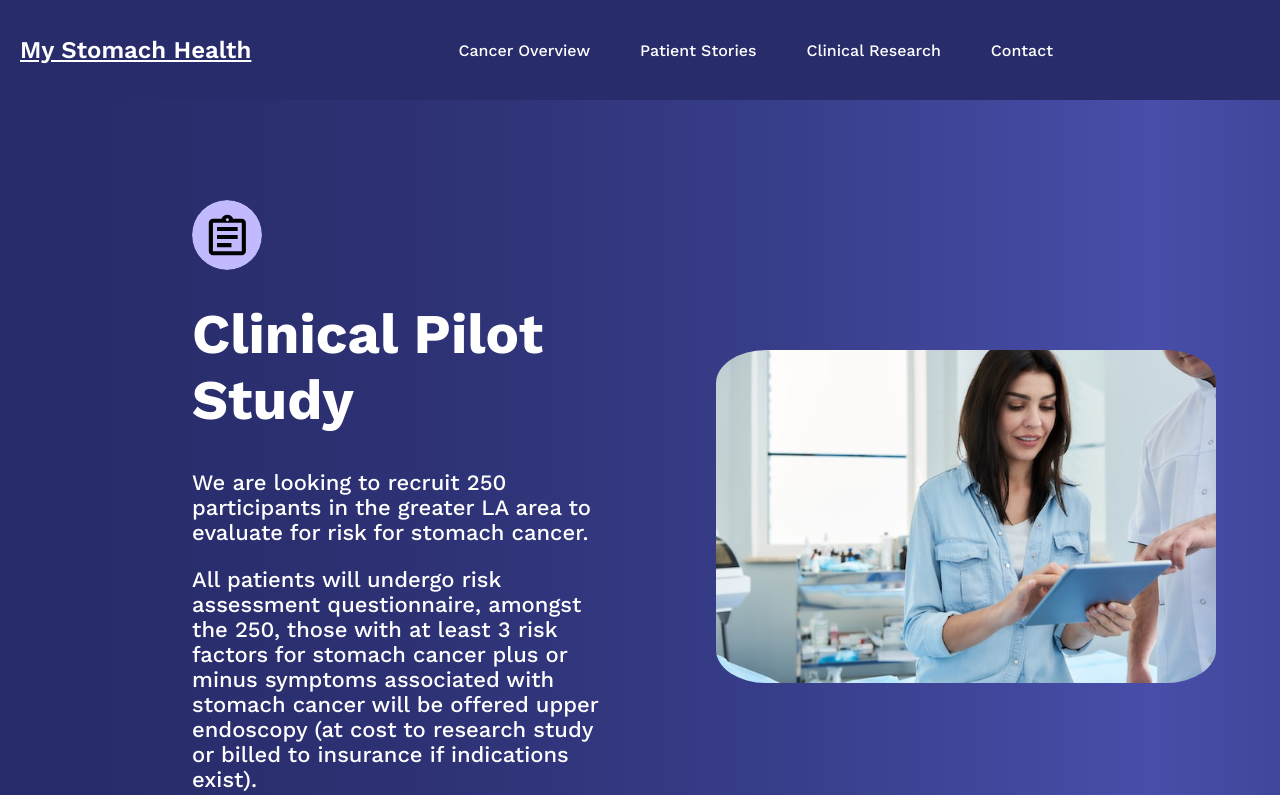
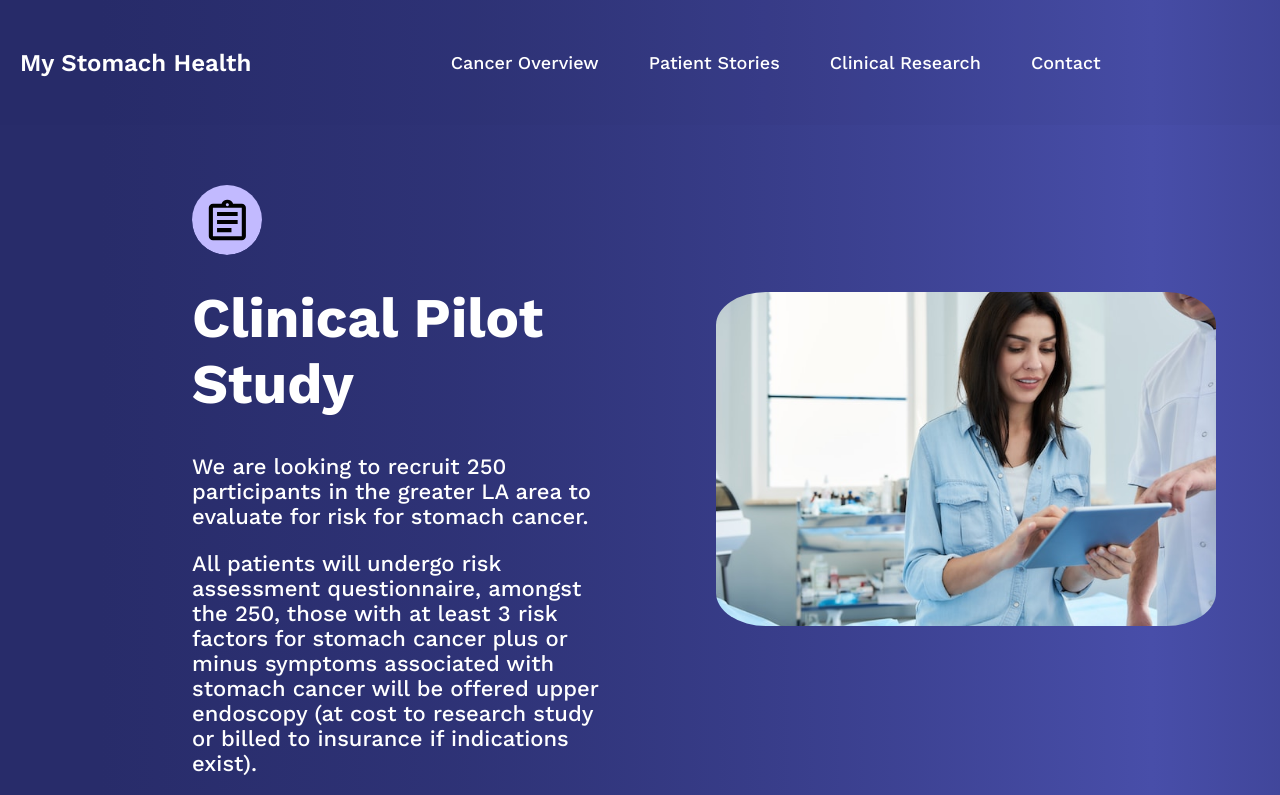
Before and after one commit to joebernal/MyStomachHealth, a plain HTML site: page clinical-research.html in a window 1280 px wide. Shown: the top 795 px of the page. Drawn offline with nearby package versions, Linux system fonts and the light colour scheme.

Commit message:
Enhanced navbar with dynamic resizing on scroll and fixed overlap issue with subsequent content

```diff
--- a/clinical-research.html
+++ b/clinical-research.html
@@ -12,6 +12,7 @@
 </head>
 
 <body class="clinical-research-page">
+    <header>
         <div class="nav-container">
             <h1><a href="index.html">My Stomach Health</a></h1>
             <div class="nav-list-wrapper">
@@ -25,6 +26,7 @@
                 </nav>
             </div>
         </div>
+    </header>
 
 
     <div class="content-wrapper">
--- a/script.js
+++ b/script.js
@@ -0,0 +1,18 @@
+// Get reference to the navbar
+var navbar = document.querySelector('.nav-container');
+
+// Listen for the scroll event
+window.addEventListener("scroll", function() {
+    // Check the current scroll position
+    var scrollY = window.scrollY;
+
+    // If we've scrolled past 85px, add the 'small-navbar' class
+    if (window.scrollY >= 10) {
+        navbar.classList.add("small-navbar");
+    }
+
+    // If we're at the very top, remove the 'small-navbar' class
+    if (window.scrollY === 0) {
+        navbar.classList.remove("small-navbar");
+    }
+});
--- a/styles.css
+++ b/styles.css
@@ -17,6 +17,15 @@
         opacity: 1;
     }
 }
+
+
+.nav-container.small-navbar {
+    height: 17px; /* smaller height */
+    background-color: rgb(40, 44, 106, 0.80);
+    transition: all 0.3s ease; /* smooth transition for size and background change */
+}
+
+
 
 img {
     animation: fadeIn 1s ease-out forwards;
@@ -54,6 +63,7 @@ h1, h2, p {
 h1 a {
     font-size: 24px;
     font-weight: 600;
+    text-decoration-line: none;
     color: #ffffff;
     margin-top: -30px;
     margin-bottom: -30px;
@@ -67,11 +77,19 @@ body {
 
 .nav-container {
     display: flex;
+    position: fixed;
+    height:85px;
+    top: 0;
+    left: 0;
+    width: 100%;
+    z-index: 1000;
+    background-color: #fff;
     justify-content: space-between; /* This makes sure the h1 and the nav list are spaced apart */
     align-items: center; /* Aligns items vertically in the center */
     padding: 20px;
-    background-color: #282C6A;
+    background-color: rgb(40, 44, 106, 0.05);
     color: #fff;
+    transition: all 0.3s ease; /* smooth transition for size and background change */
 }
 
 header h1 {
@@ -96,6 +114,7 @@ nav ul {
 
 nav li a {
     text-decoration: none;
+    font-size: 18px;
     color: #fff;
     padding: 5px 10px;
     border-radius: 5px;
@@ -143,6 +162,7 @@ nav li a:hover {
     max-width: 70px;
     height: auto;  /* Maintain the image's aspect ratio */
     border-radius: 50px;
+    padding-top: 85px;
     animation: fadeInUp;
     animation-duration: 1.5s;
     animation-timing-function: ease-out;
```
Also changed, not shown: 1 other file. Lines whose indentation alone changed are shown as unchanged.
